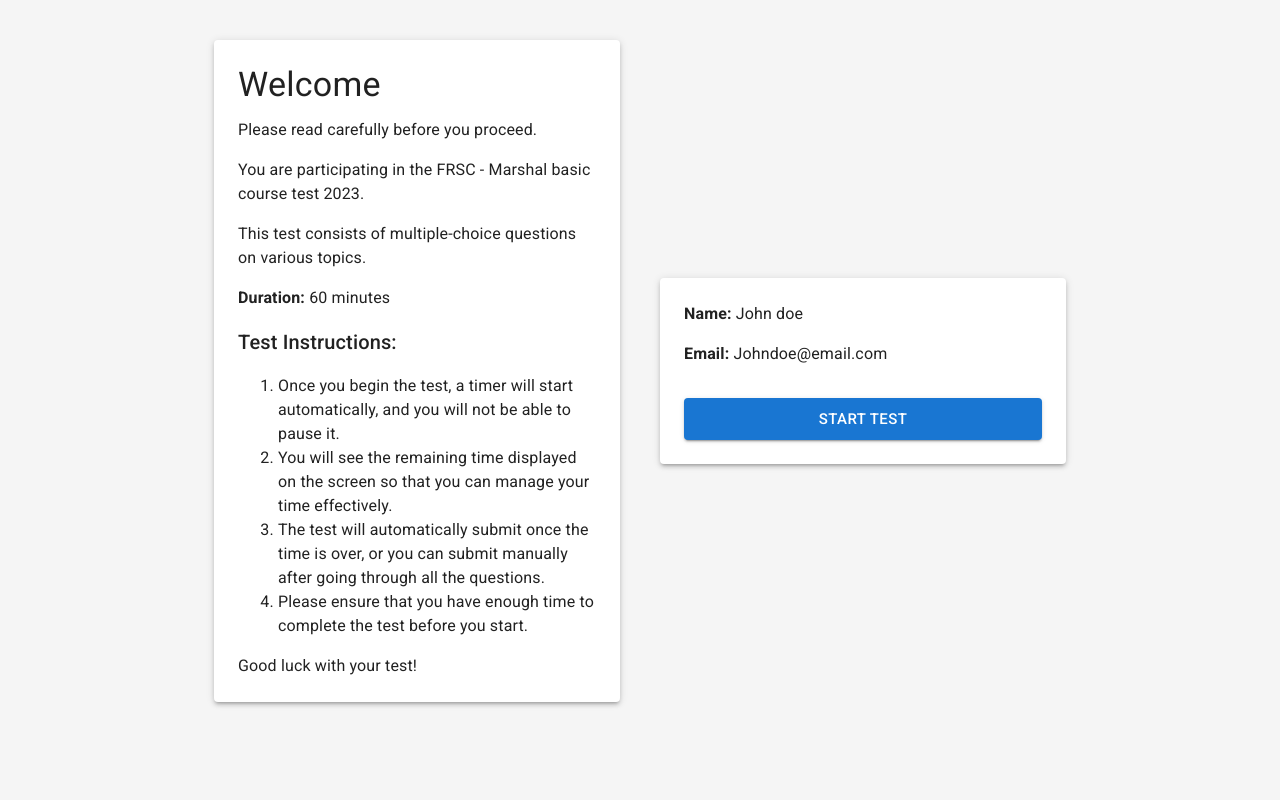
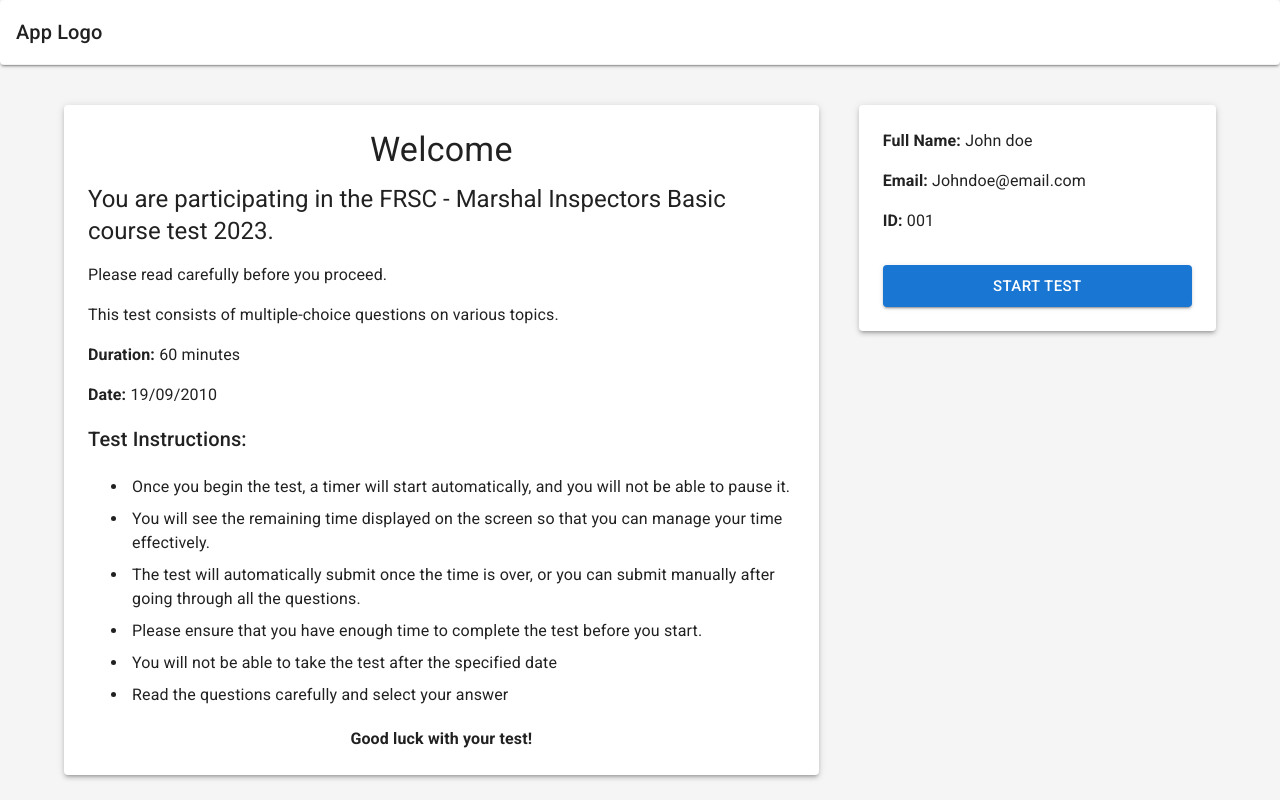
Before and after one commit to carliey/AI-CBT-System, a React (Vite) app: page /instruction in a window 1280 px wide. Built offline with nearby package versions, Linux system fonts and the light colour scheme; no server answers.

Commit message:
completed instructions page

```diff
--- a/src/layout/Appbar.tsx
+++ b/src/layout/Appbar.tsx
@@ -1,10 +1,12 @@
-import { Box, Typography } from "@mui/material";
+import { Box, Paper, Typography } from "@mui/material";
 
 const Appbar = () => {
   return (
-    <Box sx={{ p: 2, borderBottom: "1px solid #f3f3f3" }}>
+    <Paper
+      sx={{ p: 2, borderBottom: "1px solid #f3f3f3", backgroundColor: "white" }}
+    >
       <Typography variant="h6">App Logo</Typography>
-    </Box>
+    </Paper>
   );
 };
 
--- a/src/pages/participant/Instructions.tsx
+++ b/src/pages/participant/Instructions.tsx
@@ -1,71 +1,98 @@
-import { Button, Container, Grid, Paper, Typography } from "@mui/material";
+import { Box, Button, Container, Grid, Paper, Typography } from "@mui/material";
+import Appbar from "../../layout/Appbar";
 
 const Instructions = () => {
   return (
+    <Box>
+      <Paper
+        sx={{
+          p: 2,
+          borderBottom: "1px solid #f3f3f3",
+          backgroundColor: "white",
+        }}
+        elevation={2}
+      >
+        <Typography variant="h6">App Logo</Typography>
+      </Paper>
+
       <Container
-      maxWidth="md"
+        maxWidth="lg"
         sx={{
           mt: 5,
         }}
       >
-      <Grid
-        container
-        spacing={5}
-        alignContent={"stretch"}
-        alignItems={"center"}
-      >
+        <Grid container spacing={5}>
           {/* Welcome and Test Instructions Section */}
-        <Grid item xs={12} md={6}>
+          <Grid item xs={12} md={8}>
             <Paper elevation={3} style={{ padding: "1.5rem" }}>
-            <Typography variant="h4" gutterBottom>
+              <Typography variant="h4" align="center" gutterBottom>
                 Welcome
+              </Typography>
+              <Typography variant="h5" paragraph>
+                You are participating in the FRSC - Marshal Inspectors Basic
+                course test 2023.
               </Typography>
               <Typography variant="body1" paragraph>
                 Please read carefully before you proceed.
               </Typography>
               <Typography variant="body1" paragraph>
-              You are participating in the FRSC - Marshal basic course test
-              2023.
-            </Typography>
-            <Typography variant="body1" paragraph>
-              This test consists of multiple-choice questions on various topics.
+                This test consists of multiple-choice questions on various
+                topics.
               </Typography>
               <Typography variant="body1" paragraph>
                 <strong>Duration: </strong>
                 60 minutes
               </Typography>
+              <Typography variant="body1" paragraph>
+                <strong>Date: </strong>
+                19/09/2010
+              </Typography>
 
               <Typography variant="h6">Test Instructions:</Typography>
-            <ol>
+              <Box
+                component="ul"
+                sx={{
+                  "& li": { p: 0.5 },
+                }}
+              >
                 <li>
                   Once you begin the test, a timer will start automatically, and
                   you will not be able to pause it.
                 </li>
                 <li>
-                You will see the remaining time displayed on the screen so that
-                you can manage your time effectively.
+                  You will see the remaining time displayed on the screen so
+                  that you can manage your time effectively.
                 </li>
                 <li>
-                The test will automatically submit once the time is over, or you
-                can submit manually after going through all the questions.
+                  The test will automatically submit once the time is over, or
+                  you can submit manually after going through all the questions.
                 </li>
                 <li>
                   Please ensure that you have enough time to complete the test
                   before you start.
                 </li>
-            </ol>
-            <Typography>Good luck with your test!</Typography>
+                <li>
+                  You will not be able to take the test after the specified date
+                </li>
+                <li>Read the questions carefully and select your answer</li>
+              </Box>
+              <Typography align="center" fontWeight={600}>
+                Good luck with your test!
+              </Typography>
             </Paper>
           </Grid>
 
           {/* User Information and Start Button Section */}
-        <Grid item xs={12} md={6}>
+          <Grid item xs={12} md={4}>
             <Paper elevation={3} style={{ padding: "1.5rem" }}>
               <Typography variant="body1" paragraph>
-              <strong>Name:</strong> John doe
+                <strong>Full Name:</strong> John doe
               </Typography>
               <Typography variant="body1" paragraph>
                 <strong>Email:</strong> Johndoe@email.com
+              </Typography>
+              <Typography variant="body1" paragraph>
+                <strong>ID:</strong> 001
               </Typography>
               <Button
                 variant="contained"
@@ -80,6 +107,7 @@
           </Grid>
         </Grid>
       </Container>
+    </Box>
   );
 };
 
--- a/src/routes/Router.tsx
+++ b/src/routes/Router.tsx
@@ -36,8 +36,8 @@
   const dispatch = useAppDispatch();
   const navigate = useNavigate();
   // const user = useSelector(selectCurrentUser);
-  const user = { name: "muhammed" };
-  //const user = false;
+  //const user = { name: "muhammed" };
+  const user = false;
 
   useEffect(() => {
     //log the user back in with local storage data
```
Lines whose indentation alone changed are shown as unchanged.
